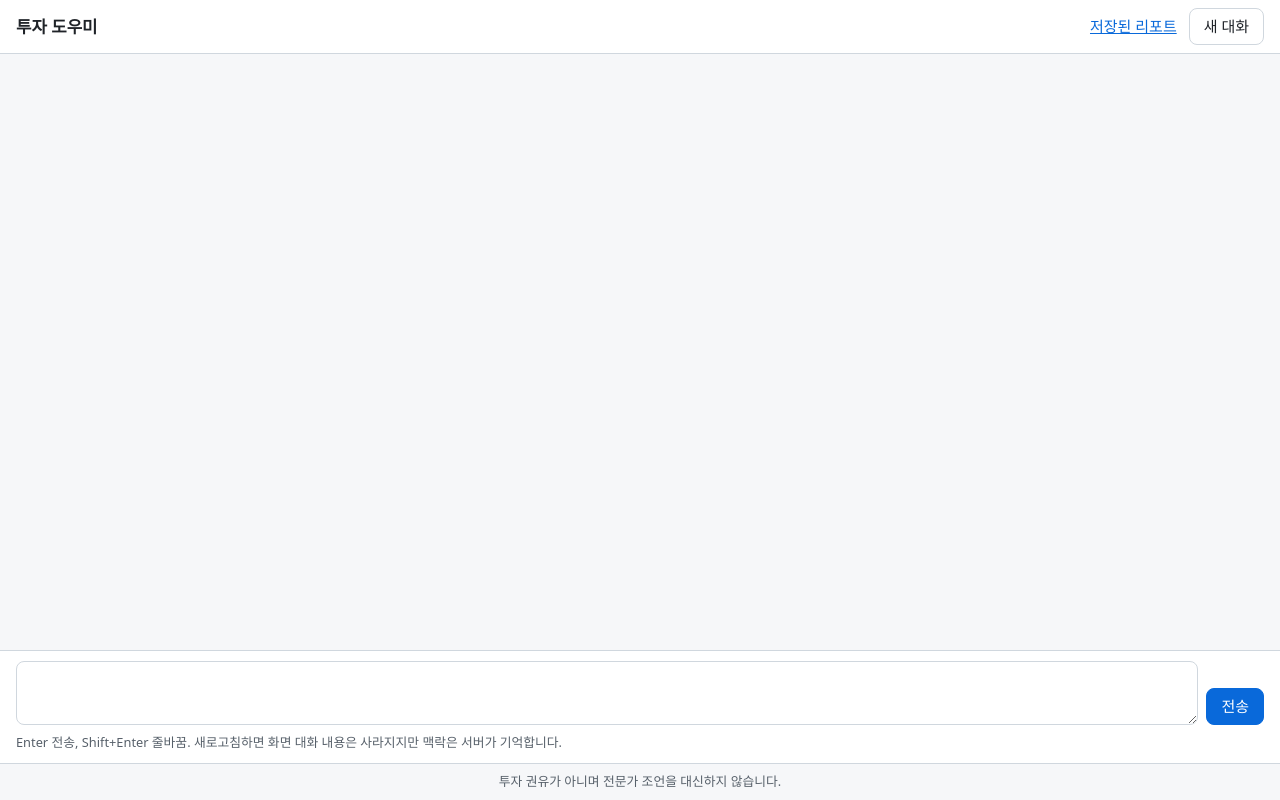
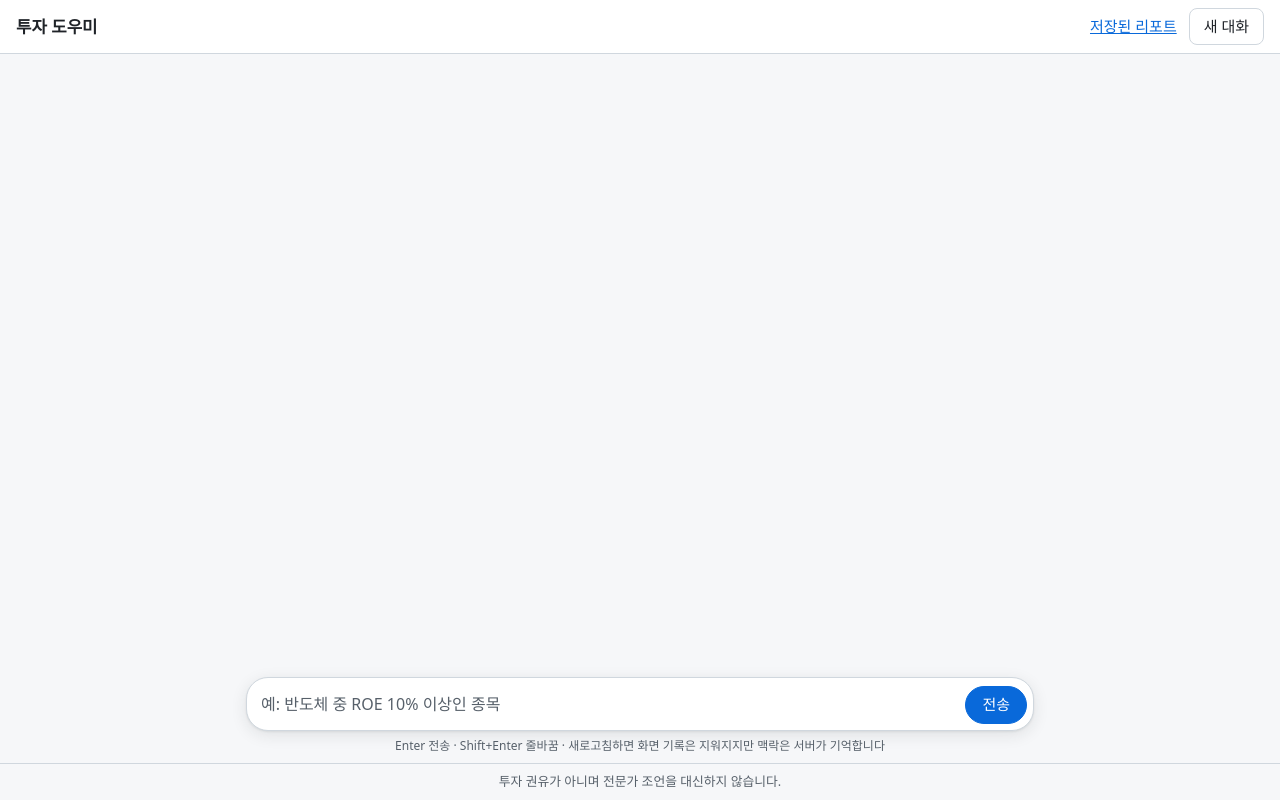
Before and after one commit to mojunsul/invest-helper, a plain HTML site: page frontend/index.html in a window 1280 px wide. Drawn offline with Linux system fonts and the light colour scheme.

Commit message:
D14b 채팅 입력창(컴포저) 개편 설계 및 구현
- 입력칸+전송 버튼을 둥근 카드(.composer)로 묶음, placeholder 추가, 도움말 축약
- 크기 조절 핸들 제거, field-sizing으로 자동 높이(최대 후 내부 스크롤), :focus-within 링
- chat.js·DOM id 변경 없음

Co-Authored-By: Claude Opus 5.5 <noreply@anthropic.com>

```diff
--- a/frontend/index.html
+++ b/frontend/index.html
@@ -21,9 +21,12 @@
   </main>
   <form id="form">
     <label for="msg" class="sr-only">메시지</label>
-    <textarea id="msg" maxlength="2000" rows="2" required aria-describedby="help"></textarea>
-    <button type="submit" id="send">전송</button>
-    <p id="help">Enter 전송, Shift+Enter 줄바꿈. 새로고침하면 화면 대화 내용은 사라지지만 맥락은 서버가 기억합니다.</p>
+    <div class="composer">
+      <textarea id="msg" maxlength="2000" rows="2" required aria-describedby="help"
+                placeholder="예: 반도체 중 ROE 10% 이상인 종목"></textarea>
+      <button type="submit" id="send">전송</button>
+    </div>
+    <p id="help">Enter 전송 · Shift+Enter 줄바꿈 · 새로고침하면 화면 기록은 지워지지만 맥락은 서버가 기억합니다</p>
   </form>
   <footer id="disclaimer">투자 권유가 아니며 전문가 조언을 대신하지 않습니다.</footer>
   <script src="common.js"></script>
--- a/frontend/style.css
+++ b/frontend/style.css
@@ -121,12 +121,35 @@ ol.timeline {
 .save-msg[role="alert"] { color: var(--err); }
 
 form#form {
-  display: flex; flex-wrap: wrap; gap: 8px; align-items: flex-end; padding: 10px 16px; width: 100%;
-  position: sticky; bottom: 0; background: var(--surface); border-top: 1px solid var(--line);
+  position: sticky; bottom: 0; z-index: 1;
+  width: 100%; max-width: 820px; margin: 0 auto;
+  padding: 12px 16px 8px;
+  background: linear-gradient(to bottom, transparent, var(--bg) 35%);
+  display: flex; flex-direction: column; gap: 6px;
 }
-form#form > * { min-width: 0; }
-#form textarea { flex: 1; resize: vertical; }
-#help { flex-basis: 100%; margin: 0; font-size: .8rem; color: var(--muted); }
+.composer {
+  display: flex; align-items: flex-end; gap: 8px; min-width: 0;
+  background: var(--surface); border: 1px solid var(--line); border-radius: 22px;
+  padding: 6px 6px 6px 14px;
+  box-shadow: 0 4px 16px rgba(31, 35, 40, .10), var(--shadow);
+}
+.composer:focus-within { border-color: var(--accent); box-shadow: 0 0 0 2px var(--accent); }
+#form textarea {
+  flex: 1; min-width: 0;
+  border: 0; background: transparent; padding: 8px 0; border-radius: 0;
+  resize: none;
+  font-size: 16px;
+  line-height: 1.5;
+  field-sizing: content;
+  min-height: calc(1.5em + 16px);
+  max-height: min(40vh, 12rem);
+  overflow-y: auto;
+}
+#form textarea:focus-visible { outline: none; }
+#send { flex: none; min-height: 36px; padding: 6px 16px; border-radius: 999px; }
+#form[aria-busy="true"] textarea { opacity: .7; }
+#form textarea:disabled { cursor: not-allowed; }
+#help { margin: 0; padding: 0 14px; font-size: .75rem; color: var(--muted); text-align: center; }
 
 /* reports */
 div#msg:not(:empty) {
```
Also changed, not shown: 1 other file.
